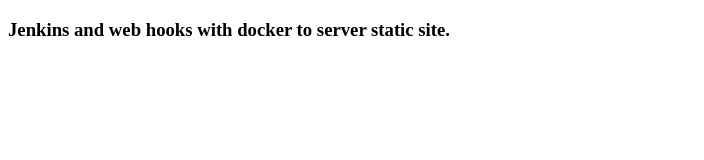
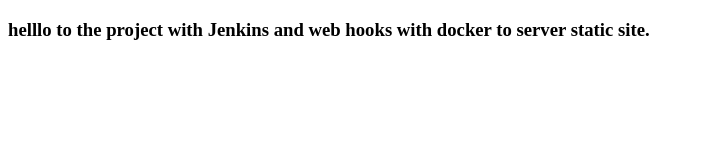
Before and after one commit to saurabh-tambolkar/jenkins-webhooks-static-site, a plain HTML site: page index.html in a window 1280 px wide. Shown: the whole page, without its empty margins (0-704 px from the left). Drawn offline with Linux system fonts and the light colour scheme.

Commit message:
Update index.html 3

```diff
--- a/index.html
+++ b/index.html
@@ -6,6 +6,6 @@
     <title>Document</title>
 </head>
 <body>
-    <h3>Jenkins and web hooks with docker to server static site.</h3>
+    <h3>helllo to the project with Jenkins and web hooks with docker to server static site.</h3>
 </body>
 </html>
```
